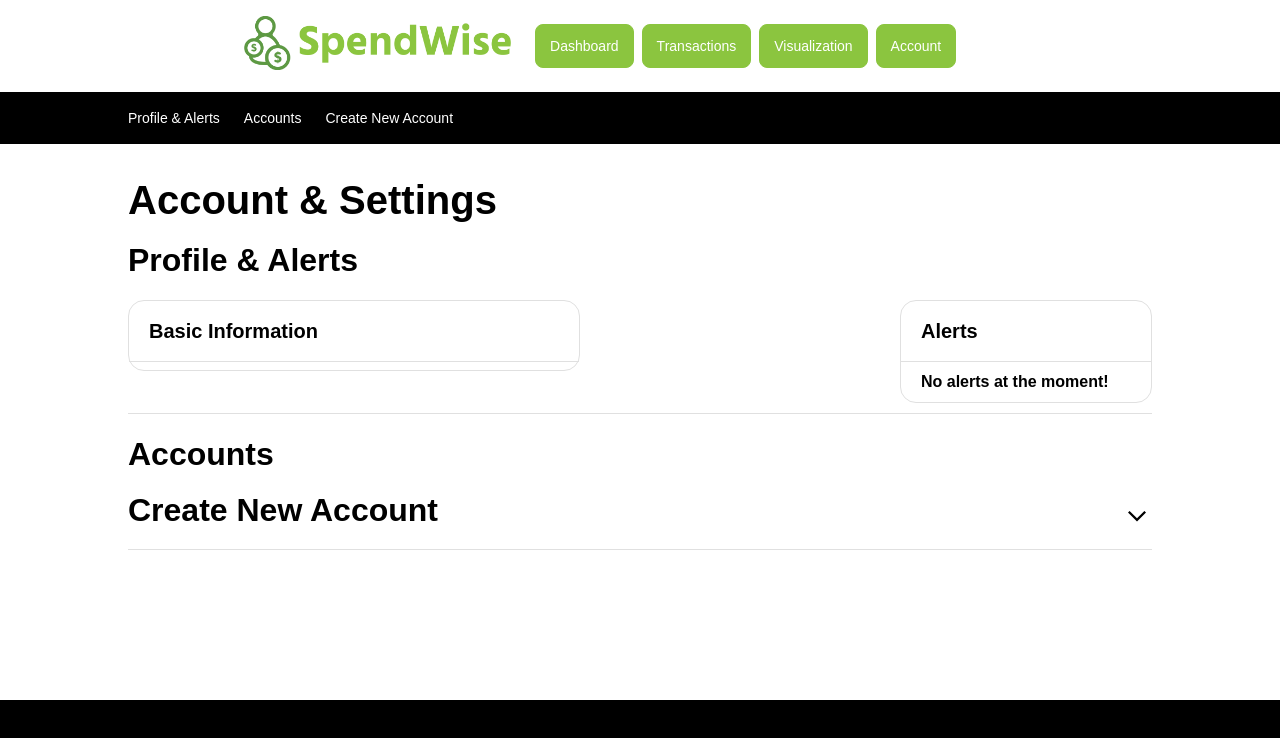
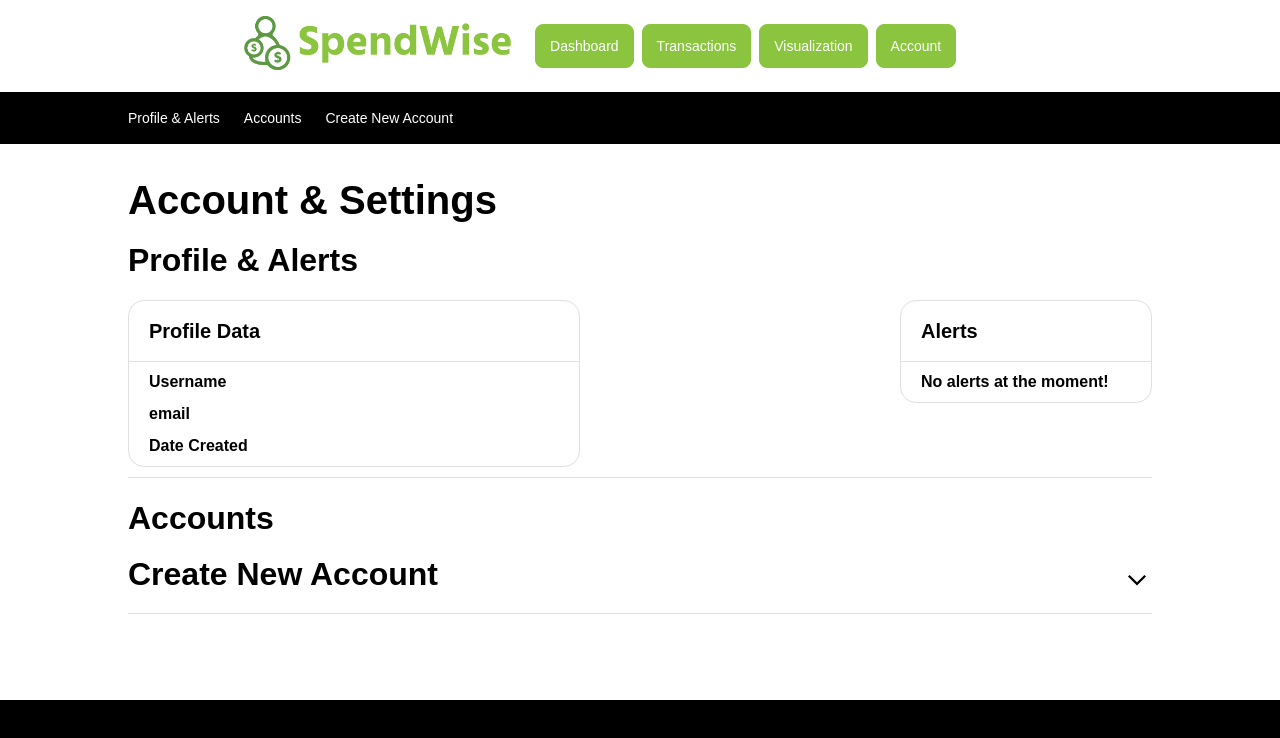
Before and after one commit to seankql/project-spendwise, a React (Create React App) app in the folder frontend/: page /account in a window 1280 px wide. Shown: the top 738 px of the page. Built offline with nearby package versions, Linux system fonts and the light colour scheme.

Commit message:
Use user data for profile card

```diff
--- a/frontend/src/Presentation/Components/InfoCard.js
+++ /dev/null
@@ -1,33 +0,0 @@
-import "../Styles/Components.css";
-import "../Styles/Common.css";
-import "../Styles/Account.css";
-
-export default function List({ title, data, classes = "" }) {
-  const createNewRowElement = (id, key, value) => {
-    return (
-      <div key={id} className="page-row-container">
-        <div className="card-sml-padding-wrapper component-subheader-text">
-          {key}
-        </div>
-        <div className="card-sml-padding-wrapper component-subheader-text row-right-element">
-          {value}
-        </div>
-      </div>
-    );
-  };
-
-  const rowItems = data?.map((item) =>
-    createNewRowElement(item.id, item.key, item.value)
-  );
-
-  return (
-    <div className={"card-wrapper " + classes}>
-      <div className="page-row-container">
-        <div className="card-padding-wrapper component-header-text">
-          {title}
-        </div>
-      </div>
-      <div className="card-wrapper-2">{rowItems}</div>
-    </div>
-  );
-}
--- /dev/null
+++ b/frontend/src/Presentation/Components/ProfileCard.js
@@ -0,0 +1,41 @@
+import "../Styles/Components.css";
+import "../Styles/Common.css";
+import "../Styles/Account.css";
+
+export default function List({ email, nickname, dateCreated, classes = "" }) {
+  return (
+    <div className={"card-wrapper " + classes}>
+      <div className="page-row-container">
+        <div className="card-padding-wrapper component-header-text">
+          Profile Data
+        </div>
+      </div>
+      <div className="card-wrapper-2">
+        <div className="page-row-container">
+          <div className="card-sml-padding-wrapper component-subheader-text">
+            Username
+          </div>
+          <div className="card-sml-padding-wrapper component-subheader-text row-right-element">
+            {nickname}
+          </div>
+        </div>
+        <div className="page-row-container">
+          <div className="card-sml-padding-wrapper component-subheader-text">
+            email
+          </div>
+          <div className="card-sml-padding-wrapper component-subheader-text row-right-element">
+            {email}
+          </div>
+        </div>
+        <div className="page-row-container">
+          <div className="card-sml-padding-wrapper component-subheader-text">
+            Date Created
+          </div>
+          <div className="card-sml-padding-wrapper component-subheader-text row-right-element">
+            {dateCreated?.substring(0, dateCreated.indexOf("T"))}
+          </div>
+        </div>
+      </div>
+    </div>
+  );
+}
--- a/frontend/src/Presentation/Views/Account/Account.js
+++ b/frontend/src/Presentation/Views/Account/Account.js
@@ -2,7 +2,7 @@ import React, { useEffect } from "react";
 import useViewModel from "./ViewModel";
 import Banner from "../../Components/Banner";
 import ScrollBanner from "../../Components/ScrollBanner";
-import InfoCard from "../../Components/InfoCard";
+import ProfileCard from "../../Components/ProfileCard";
 import AlertCard from "../../Components/AlertCard";
 import AccountCardGenerator from "../../Components/AccountCardGenerator";
 import AccountForm from "../../Components/AccountForm";
@@ -13,9 +13,10 @@ import { useAuth0 } from "@auth0/auth0-react";
 
 export default function Account() {
   const {
+    email,
+    dateCreated,
+    nickname,
     getArrow,
-    basicInfo,
-    getBasicInfo,
     accounts,
     getAccounts,
     transactionVisiblity,
@@ -38,6 +39,7 @@ export default function Account() {
   useEffect(() => {
     if (user && isAuthenticated && !isLoading) {
       fetchData(user);
+      console.log(user);
     }
   }, [user, isAuthenticated, isLoading]);
 
@@ -55,9 +57,10 @@ export default function Account() {
             Profile & Alerts
           </div>
           <div className="section-wrapper page-row-container section-divider">
-            <InfoCard
-              data={basicInfo}
-              title={"Basic Information"}
+            <ProfileCard
+              email={email}
+              nickname={nickname}
+              dateCreated={dateCreated}
               classes={"basic-info-card"}
             />
             <div className="page-col-container row-right-element">
--- a/frontend/src/Presentation/Views/Account/ViewModel.js
+++ b/frontend/src/Presentation/Views/Account/ViewModel.js
@@ -9,7 +9,9 @@ import UserController from "../../../Controllers/userController";
 export default function AccountViewModel() {
   const [error, setError] = useState("");
   const [userId, setUserId] = useState(null);
-  const [basicInfo, setBasicInfo] = useState(null);
+  const [nickname, setNickname] = useState("");
+  const [email, setEmail] = useState("");
+  const [dateCreated, setDateCreated] = useState("");
   const [accounts, setAccounts] = useState(null);
   const [transactionVisiblity, setTransactionVisiblity] = useState("hidden");
 
@@ -26,15 +28,6 @@ export default function AccountViewModel() {
 
   function navigateToPage(page = "/") {
     navigate(page);
-  }
-
-  function getBasicInfo() {
-    setBasicInfo([
-      { id: 1, key: "First Name", value: "Bob" },
-      { id: 2, key: "Last Name", value: "Bobs" },
-      { id: 3, key: "Email", value: "Bob@gmail.com" },
-      { id: 4, key: "Member Since", value: "Apr 19, 2017" },
-    ]);
   }
 
   async function getAccounts(uId = userId) {
@@ -76,22 +69,30 @@ export default function AccountViewModel() {
     setAccounts(result);
   }
 
+  function setProfileData(user) {
+    setDateCreated(user.updated_at);
+    setNickname(user.nickname);
+    setEmail(user.name);
+  }
+
   async function fetchData(user) {
-    const auth0User = user?.sub.split("|")[1];
+    if (!user) return;
+    setProfileData(user);
+    const auth0User = user.sub.split("|")[1];
     const result = await getUserUseCase(auth0User);
     if (!result) return;
     const userId = result.id;
 
     setUserId(userId);
-    getBasicInfo();
     getAccounts(userId);
   }
 
   return {
+    email,
+    dateCreated,
+    nickname,
     transactionVisiblity,
     toggleTransactionVisiblity,
-    getBasicInfo,
-    basicInfo,
     accounts,
     getAccounts,
     navigateToPage,
```
